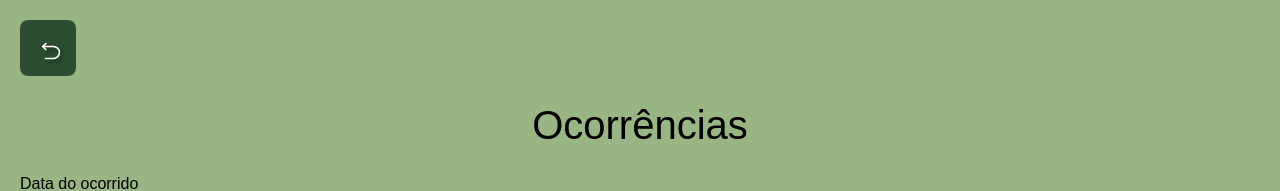
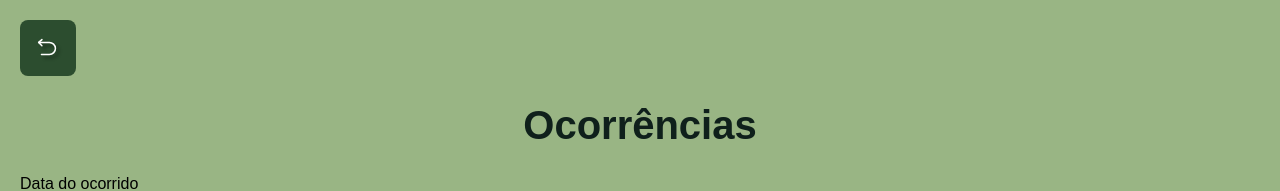
Before and after one commit to Mi-sheep/projeto_dirigido, a React (Vite) app: page /alerta in a window 1280 px wide. Shown: the top 191 px of the page. Built offline with nearby package versions, Linux system fonts and the light colour scheme; a web font is replaced by a local one.

Commit message:
Melhora no design dos cards de estatística e centralização do botão de voltar

```diff
--- a/src/App.jsx
+++ b/src/App.jsx
@@ -33,16 +33,17 @@ const GlobalStyle = createGlobalStyle`
     flex: 1;
     text-align: center;
     font-size: 2.5rem;
-    font-weight: 400;
+    font-weight: 600;
     font-family: 'Inclusive Sans', sans-serif;
+    color: ${theme.letraTitulo};
   }
 
   .iconeVoltar {
     width: 100%;
     height: 100%;
     object-fit: contain;
-    margin-top: 1.45rem;
-    margin-left: 1.45rem;
+    margin-top: 1rem;
+    margin-left: 1rem;
     transform: scale(2.2);
   }
 `;
--- a/src/pages/Alerta.jsx
+++ b/src/pages/Alerta.jsx
@@ -11,10 +11,6 @@ const Container = styled.div`
   min-height: 100vh;
   padding: 20px;
 
-<<<<<<< HEAD
- header {
-    display: flex;
-=======
 .botao-voltar {
     width: 3.5rem;
     height: 3.5rem;
@@ -25,7 +21,6 @@ const Container = styled.div`
 
     display:flex;
     justify-content: center;
->>>>>>> origin/feat/dashboard-graficos
     align-items: center;
     padding: 0.5rem 0;
     margin-bottom: 1.25rem;
--- a/src/pages/Comunidade.jsx
+++ b/src/pages/Comunidade.jsx
@@ -22,34 +22,13 @@ const Container = styled.div`
     margin-bottom: 1.25rem;
   }
 
-  .botao-voltar {
-    width: 3.5rem;
-    height: 3.5rem;
-    border: none;
-    border-radius: 0.5rem;
-    background-color: ${theme.botaoVoltar};
-    cursor: pointer;
-
-    display:flex;
-    justify-content: center;
-    align-items: center;
-  }
-
   .titulo {
     flex: 1;
     text-align: center;
     font-size: 2.5rem;
-    font-weight: 400;
+    font-weight: 600;
     font-family: 'Inclusive Sans', sans-serif;
-  }
-
-  .iconeVoltar {
-    width: 100%;
-    height: 100%;
-    object-fit: contain;
-    margin-top: 1.45rem;
-    margin-left: 1.45rem;
-    transform: scale(2.2);
+    color: ${theme.letraTitulo};
   }
 
   h1{
@@ -61,33 +40,36 @@ const Container = styled.div`
 
   .secao-titulo {
     font-size: 2rem;
-    font-weight: 400;
+    font-weight: 600;
     margin: 1.5rem 0 0.5rem 0;
-    color: ${theme.texto};
+    color: ${theme.letraTitulo};
   }
 
   .carrossel-graficos {
-    display:flex;
+    display: flex;
     gap: 1rem;
     overflow-x: auto;
     padding-bottom: 0.75rem;
     margin-bottom: 1rem;
+    padding-left: 0.5rem;
+    padding-right: 1.45rem;
   }
 
   .card-estatistica {
     background-color: ${theme.fundoCards};
-    border: 0.1rem solid ${props => props.theme.fundoCampos};
+    border: none;
     border-radius: 0.25rem;
     padding: 1rem;
     min-width: 18rem;
-    max-width: 20rem;
+    max-width: 23rem;
     flex: 1;
     display: flex;
     flex-direction: column;
+    box-shadow: 0.25rem 0.25rem 0.25rem rgba(0, 0, 0, 0.25);
   }
 
   .topo-grafico {
-    font-size: 1rem;
+    font-size: 1.15rem;
     font-weight: bold;
     color: ${theme.texto};
     margin-bottom: 0.75rem;
@@ -109,6 +91,38 @@ const Container = styled.div`
     display: flex;
     flex-direction: column;
     gap: 0.4rem;
+
+    li {
+      background-color: ${theme.fundoCampos};
+      border-left: 0.25rem solid ${theme.botaoVoltar};
+      padding: 0.6rem 0.75rem;
+      border-radius: 0.15rem;
+      font-size: 0.9rem;
+      color: ${theme.texto};
+      display: flex;
+      align-items: center;
+      justify-content: space-between;
+      gap: 0.75rem;
+      min-height: 3rem;
+    }
+
+    .nomerua {
+      flex: 1;
+      font-weight: 400;
+      white-space: nowrap;
+      overflow: hidden;
+      text-overflow:ellipsis;
+    }
+
+    .contador-alerta {
+      font-weight: 700;
+      font-size: 0.85rem;
+      color: ${theme.texto};
+      background-color: rgba(0, 0, 0, 0.05);
+      padding: 0.2rem 0.5rem;
+      border-radius: 0.15rem;
+      white-space: nowrap;
+    }
   }
 
   .lista-historico {
@@ -312,16 +326,21 @@ function formatarDataExibicao(dataStr) {
 
         <div className="card-estatistica">
           <div className="topo-grafico">Regiões com mais ocorrências</div>
-            <ol className="lista-ruas">
+            <ul className="lista-ruas">
               {ruasMaisFrequentes.map((rua, index) => (
                 <li key={index}>
-                  <strong>{rua.quantidade}x</strong> - {rua.nome}
+                  <span className="nome-rua" title={rua.nome}>
+                    {rua.nome}
+                  </span>
+                  <span className="contador-alerta">
+                    {rua.quantidade} {rua.quantidade === 1 ? 'registro' : 'registros'}
+                  </span>
                 </li>
               ))}
               {ruasMaisFrequentes.length === 0 && (
-                <div style={{ opacity: 0.5 }}>Nenhum registro encontrado.</div>
+                <div style={{ opacity: 0.5, padding: '1rem 0', fontSize: '0.9rem' }}>Nenhum registro encontrado.</div>
               )}
-            </ol>
+            </ul>
         </div>
       </div>
 
@@ -330,12 +349,22 @@ function formatarDataExibicao(dataStr) {
       <div className="lista-historico">
         {ocorrencias.map((oc) => (
           <div key={oc.Id || oc.id} className="card-ocorrencia">
-            <div className="topo-ocorrencia">
-              <span className="tag-info"><b>Região:</b> {oc.regiao_ocorrido || 'Não informado'}</span>
-              <span className="tag-info"><b>Período:</b> {oc.periodo_ocorrido || 'Não informado'}</span>
-              <span className="tag-info"><b>Data:</b> {formatarDataExibicao(oc.data_ocorrido)}</span>
+            <div className="topo-ocorrencia" style={{ display: 'flex', flexDirection: 'column', gap: '0.4rem'}}>
+              <div style={{ display: 'flex' }}>
+              <span className="tag-info" style={{flex: 1, whiteSpace: 'normal'}}>
+                <b>Região:</b> {oc.regiao_ocorrido || 'Não informado'}
+              </span>
             </div>
-          <div className="descricao-ocorrencia">
+            <div style={{ display: 'flex', gap: '0.5rem', width: '100%' }}>
+              <span className="tag-info" style={{ flex: 1 }}>
+                <b>Período:</b> {oc.periodo_ocorrido || 'Não informado'}
+              </span>
+              <span className="tag-info" style={{ flex: 1 }}>
+                <b>Data:</b> {formatarDataExibicao(oc.data_ocorrido)}
+              </span>
+            </div>
+          </div>
+          <div className="descricao-ocorrencia" sytle={{ marginTop: '0.5rem' }}>
             {oc.descricao || "Sem descrição disponível"}
           </div>
         </div>
--- a/src/styles/theme.js
+++ b/src/styles/theme.js
@@ -5,4 +5,5 @@ export const theme = {
     botaoVoltar: "#2c4d2f",
     texto: "#000000",
     barrasTabela: "#52b788",
+    letraTitulo: "#0F201B",
 }
```
